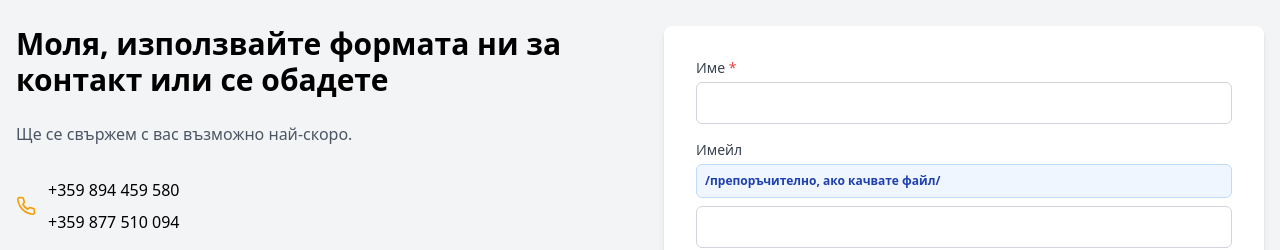
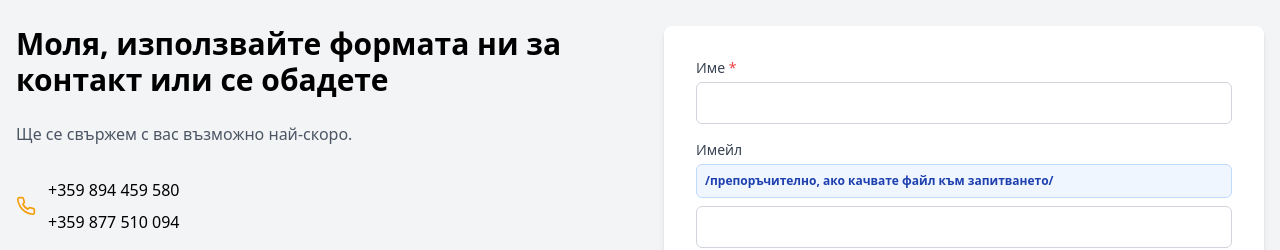
Before and after one commit to rozenro/kuhnite, a React (Vite) app: page / in a window 1280 px wide. Shown: the part 1018-1268 px from the top of the page. Built offline with nearby package versions, Linux system fonts and the light colour scheme.

Commit message:
Update email field recommendation text

```diff
--- a/src/App.tsx
+++ b/src/App.tsx
@@ -168,7 +168,7 @@ function App() {
                       Имейл
                     </label>
                     <p className="bg-blue-50 border border-blue-200 text-blue-800 text-xs font-semibold p-2 rounded-md mb-2">
-                      /препоръчително, ако качвате файл/
+                      /препоръчително, ако качвате файл към запитването/
                     </p>
                     <input
                       type="email"
```
